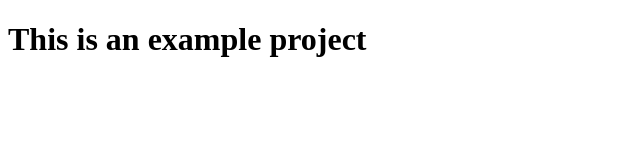
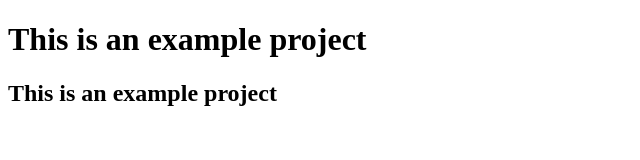
Before and after one commit to sergiy-goshtuk/my-first-project, a plain HTML site: page index.html in a window 1280 px wide. Shown: the whole page, without its empty margins (0-640 px from the left). Drawn offline with Linux system fonts and the light colour scheme.

Commit message:
add index

```diff
--- a/index.html
+++ b/index.html
@@ -7,5 +7,6 @@
 </head>
 <body>
   <h1>This is an example project</h1>
+  <h2>This is an example project</h2>
 </body>
 </html>
```
